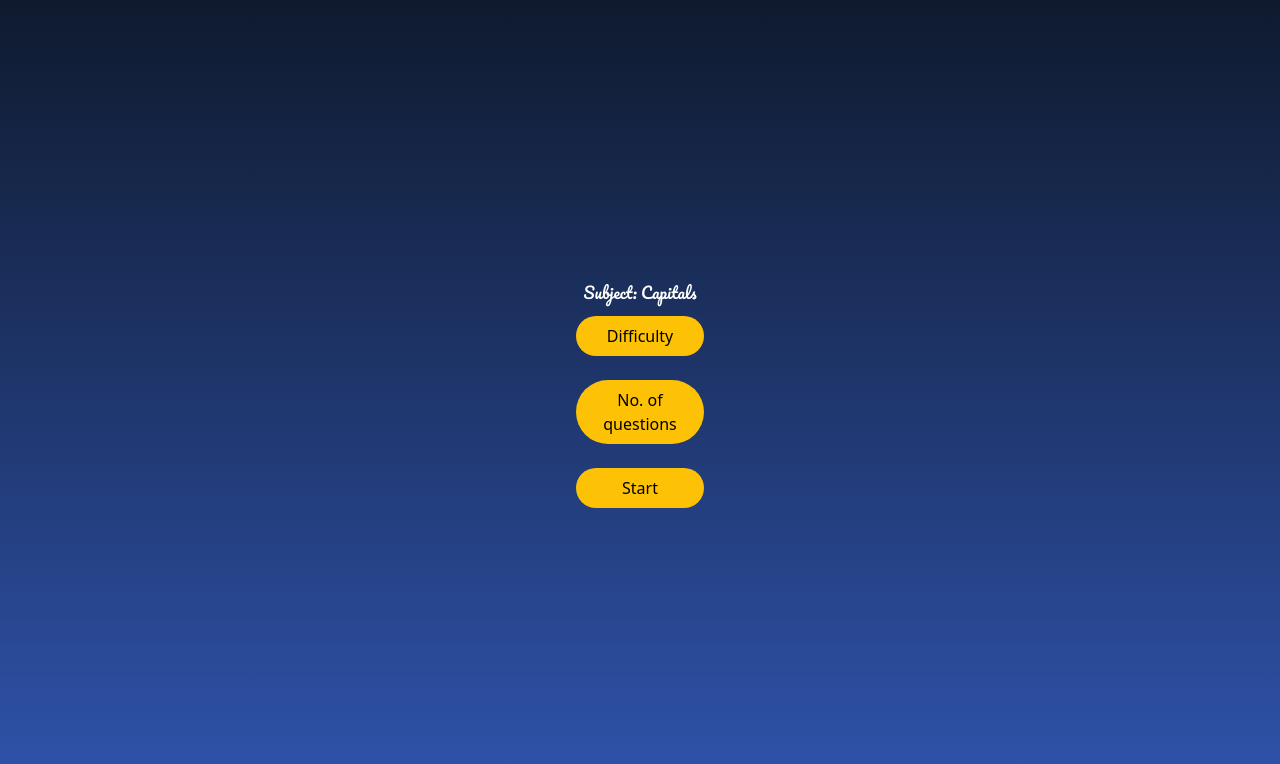
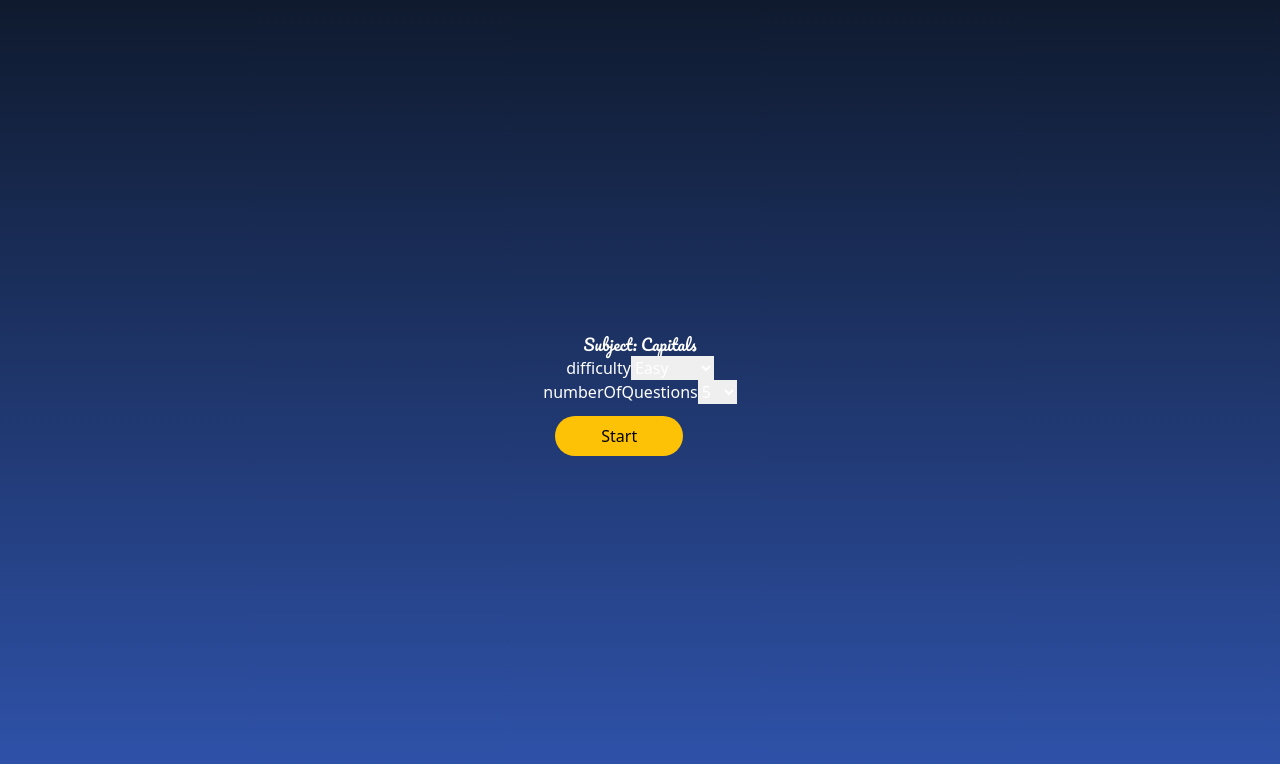
Before and after one commit to fac30/PRO03_FRONT_DANI_WILL_BEN, a React (Vite) app: page /settings in a window 1280 px wide. Shown: the top 764 px of the page. Built offline with nearby package versions, Linux system fonts and the light colour scheme.

Commit message:
fourth commit

```diff
--- a/src/pages/Home.tsx
+++ b/src/pages/Home.tsx
@@ -3,6 +3,7 @@
 // Fix the logo at the end of the image.
 
 import Button from '../components/Button'
+import { Link } from 'react-router-dom';
 
 const Home = () => {
     const buttonContainerStyle: string = "absolute bottom-[15%] left-1/2 transform -translate-x-1/2";
@@ -11,8 +12,8 @@ const Home = () => {
     return (
     <>
       <div className="min-h-screen bg-contain bg-center bg-no-repeat bg-home-background bg-[url('/src/assets/gamelogo.jpg')]">
-        <div className={buttonContainerStyle}><a href="/quiztype"> <Button label={"Start"} onClick={()=>{}} classes={buttonStyle} /></a>
-
+        <div className={buttonContainerStyle}>
+          <Link to="/quiztype"> <Button label={"Start"} onClick={()=>{}} classes={buttonStyle} /></Link>
         </div>
       </div>
 
--- a/src/pages/QuizType.tsx
+++ b/src/pages/QuizType.tsx
@@ -3,12 +3,18 @@
 
 import Display from '../components/Display'
 import Button from '../components/Button'
+import { useNavigate } from 'react-router-dom';
 
 const QuizType = () =>{
     const options: string[] = ["Countries", "Population", "Capitals", "Birth rate"];
     const buttonStyle: string = "bg-button-colour text-black py-2 px-4 rounded-full w-32 m-3";
     const displayStyle: string = "font-custom"
 
+    const navigate = useNavigate();
+
+    const handleClick = (quiztype: string) =>{
+        navigate("/settings", {state: {quiztype}})
+    }
     return (
         <div className='bg-gradient-to-b from-home-background to-background-gradient min-h-screen flex flex-col items-center justify-center text-white'>
             <section className=''>
@@ -17,7 +23,7 @@ const QuizType = () =>{
             <section className='flex flex-col items-center justify-center'>
                 {
                     options.map((option,index)=>{
-                       return  <Button  label={option} key={option + index} onClick={()=>{}} classes={buttonStyle} />
+                       return  <Button  label={option} key={option + index} onClick={()=>{handleClick(option)}} classes={buttonStyle} />
                     })
                 }
             </section>
--- a/src/pages/Settings.tsx
+++ b/src/pages/Settings.tsx
@@ -2,25 +2,34 @@
 
 import Display from '../components/Display'
 import Button from '../components/Button'
+import DropDown from '../components/DropDown'
+import { Link } from 'react-router-dom'
 
 const Settings = () => {
-    const options: string[] = ["Difficulty", "No. of questions", "Start"];
+
     const buttonStyle: string = "bg-button-colour text-black py-2 px-4 rounded-full w-32 m-3";
-    const displayStyle: string = "font-custom"
+    const displayStyle: string = "font-custom";
 
+    const difficultySettings: string[] = ["Easy", "Medium", "Hard"];
+    const numberOfQuestions: string[] = ['5', '10', '15', '20'];
 
     return (
         <div className='bg-gradient-to-b from-home-background to-background-gradient min-h-screen flex flex-col items-center justify-center text-white'>
             <section className=''>
                 <Display question={"Subject: Capitals"} classes={displayStyle}/>
             </section>
-            <section className='flex flex-col items-center justify-center'>
-                {
-                    options.map((option,index)=>{
-                       return  <Button  label={option} key={option + index} onClick={()=>{}} classes={buttonStyle} />
-                    })
-                }
+
+            <section className=''>
+                <DropDown label="difficulty"options={difficultySettings} onSelect={()=>{}} classes='' />
             </section>
+            <section className=''>
+                <DropDown label="numberOfQuestions"options={numberOfQuestions}onSelect={()=>{}} classes='' />
+                <Link to=""> <Button label={"Start"} onClick={()=>{}} classes={buttonStyle} /></Link>
+
+            </section>
+
+
+
         </div>
     )
 }
```
